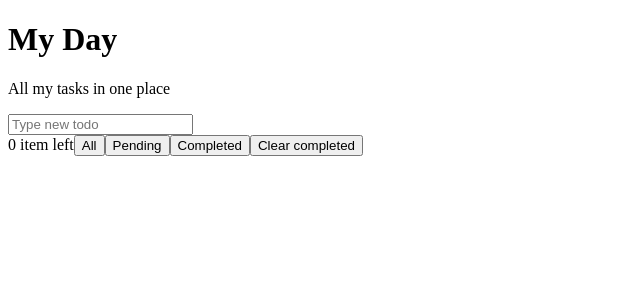
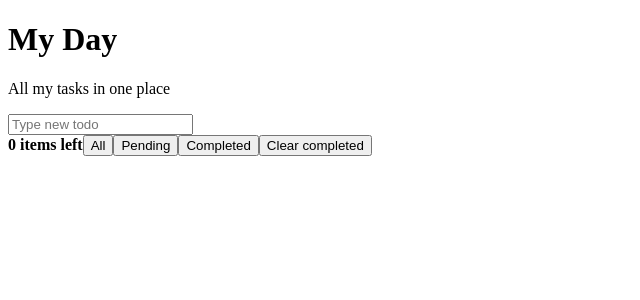
Before and after one commit to ValentinaOrlas/mydayapp, a React (Vite) app: page / in a window 1280 px wide. Shown: the top 300 px of the page, without its empty margins (0-640 px from the left). Built offline with nearby package versions, Linux system fonts and the light colour scheme.

Commit message:
Feature contar-pendiente totalmente realizada

```diff
--- a/src/Components/Footer/Footer.jsx
+++ b/src/Components/Footer/Footer.jsx
@@ -1,8 +1,18 @@
+import { useContext } from "react";
+import { taskContext } from "../Context/Context";
+
 const Footer = () => {
+
+  const { tasks } = useContext(taskContext);
+
+  const tareasPendientes = tasks.filter(task => task.status === 'pending').length;
+
+  const itemText = tareasPendientes === 1 ? 'item' : 'items';
+
   return (
     <div>
       <footer id="footer">
-      <span>0 item left</span>
+      <span><strong>{tareasPendientes} {itemText} left</strong></span>
         <button>All</button>
         <button>Pending</button>
         <button>Completed</button>
```
